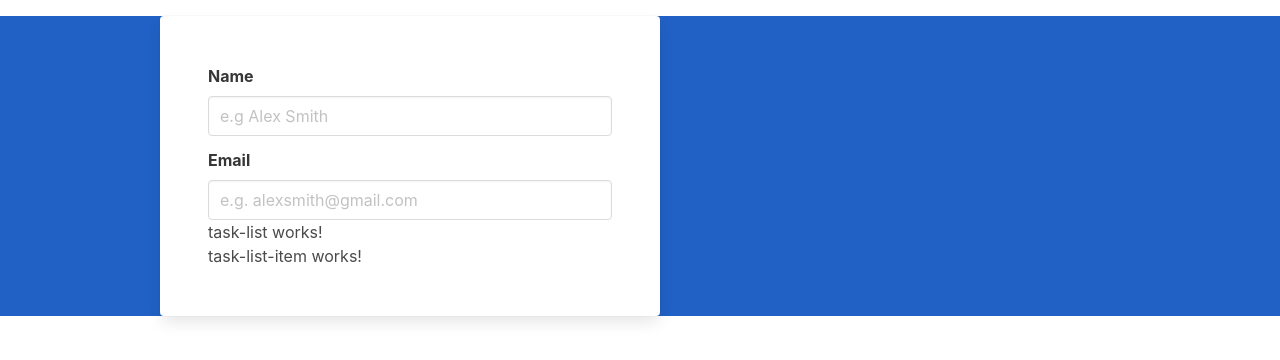
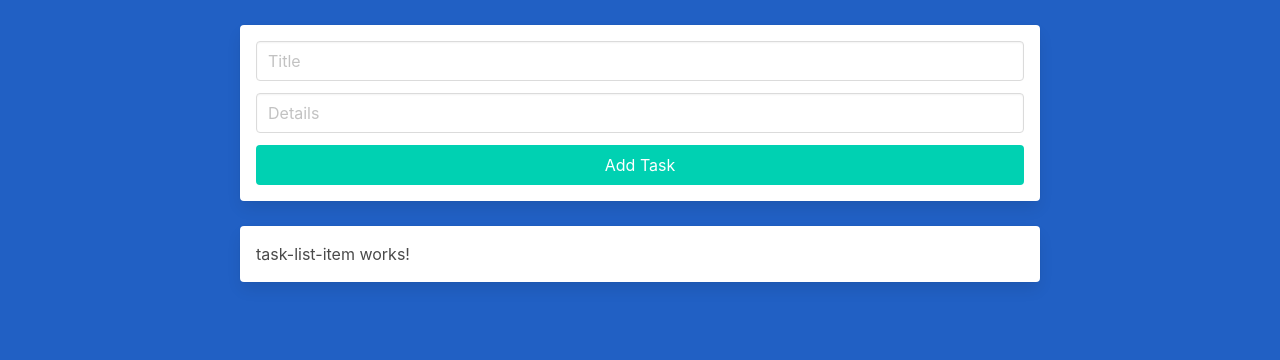
Before and after one commit to Alex-Cauble/ng-task, an Angular app: page /task in a window 1280 px wide. Shown: the top 360 px of the page. Built offline with nearby package versions, Linux system fonts and the light colour scheme.

Commit message:
staging work to move to WSL

```diff
--- a/src/app/task/add-task.component.ts
+++ b/src/app/task/add-task.component.ts
@@ -3,27 +3,30 @@ import { Component, OnInit } from '@angular/core';
 @Component({
   selector: 'app-add-task',
   template: `
-    <form>
+    <form class="card p-4">
       <div class="field">
-        <label class="label">Name</label>
         <div class="control">
-          <input class="input" type="text" placeholder="e.g Alex Smith" />
+          <input class="input" type="text" placeholder="Title" />
         </div>
       </div>
 
       <div class="field">
-        <label class="label">Email</label>
         <div class="control">
-          <input
-            class="input"
-            type="email"
-            placeholder="e.g. alexsmith@gmail.com"
-          />
+          <input class="input" type="email" placeholder="Details" />
         </div>
       </div>
+      <button class="button is-button is-primary is-fullwidth">Add Task</button>
     </form>
   `,
-  styles: [],
+  styles: [
+    `
+      form {
+        display: block;
+        max-width: 800px;
+        margin: 25px auto;
+      }
+    `,
+  ],
 })
 export class AddTaskComponent implements OnInit {
   constructor() {}
--- a/src/app/task/task-list.component.ts
+++ b/src/app/task/task-list.component.ts
@@ -3,10 +3,19 @@ import { Component, OnInit } from '@angular/core';
 @Component({
   selector: 'app-task-list',
   template: `
-    <p>task-list works!</p>
-    <app-task-list-item></app-task-list-item>
+    <div class="card p-4 center">
+      <app-task-list-item></app-task-list-item>
+    </div>
   `,
-  styles: [],
+  styles: [
+    `
+      .center {
+        display: block;
+        max-width: 800px !important;
+        margin: 0 auto !important;
+      }
+    `,
+  ],
 })
 export class TaskListComponent implements OnInit {
   constructor() {}
--- a/src/app/task/task-view.component.ts
+++ b/src/app/task/task-view.component.ts
@@ -3,23 +3,9 @@ import { Component, OnInit } from '@angular/core';
 @Component({
   selector: 'app-task-view',
   template: `
-    <div
-      class="container is-max-desktop is-justify-content-center flex-center mt-4"
-    >
-      <div class="card p-6">
-        <app-add-task></app-add-task>
-        <app-task-list></app-task-list>
-      </div>
-    </div>
+    <app-add-task></app-add-task>
+    <app-task-list></app-task-list>
   `,
-  styles: [
-    `
-      .card {
-        max-width: 500px;
-        margin: auto 0;
-      }
-    `,
-  ],
 })
 export class TaskViewComponent implements OnInit {
   constructor() {}
--- a/src/styles.scss
+++ b/src/styles.scss
@@ -1,5 +1,8 @@
 /* You can add global styles to this file, and also import other style files */
 
+html,
 body {
+  margin: 0;
+  min-height: 100vh;
   background-color: hsl(217, 71%, 45%);
 }
```
